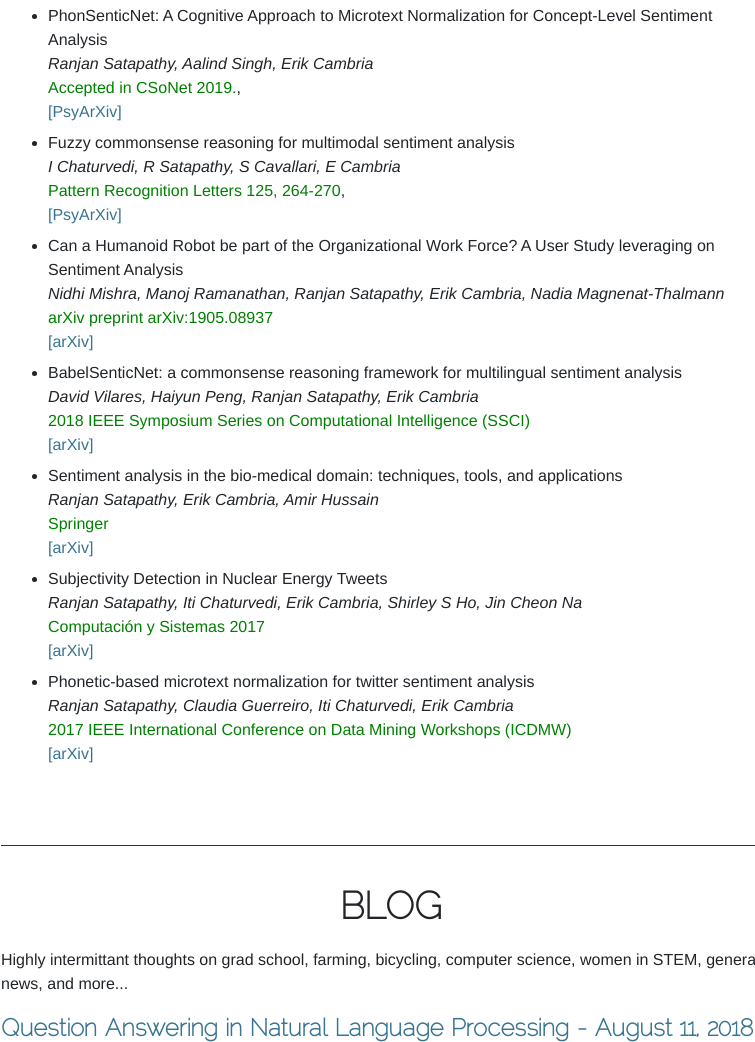
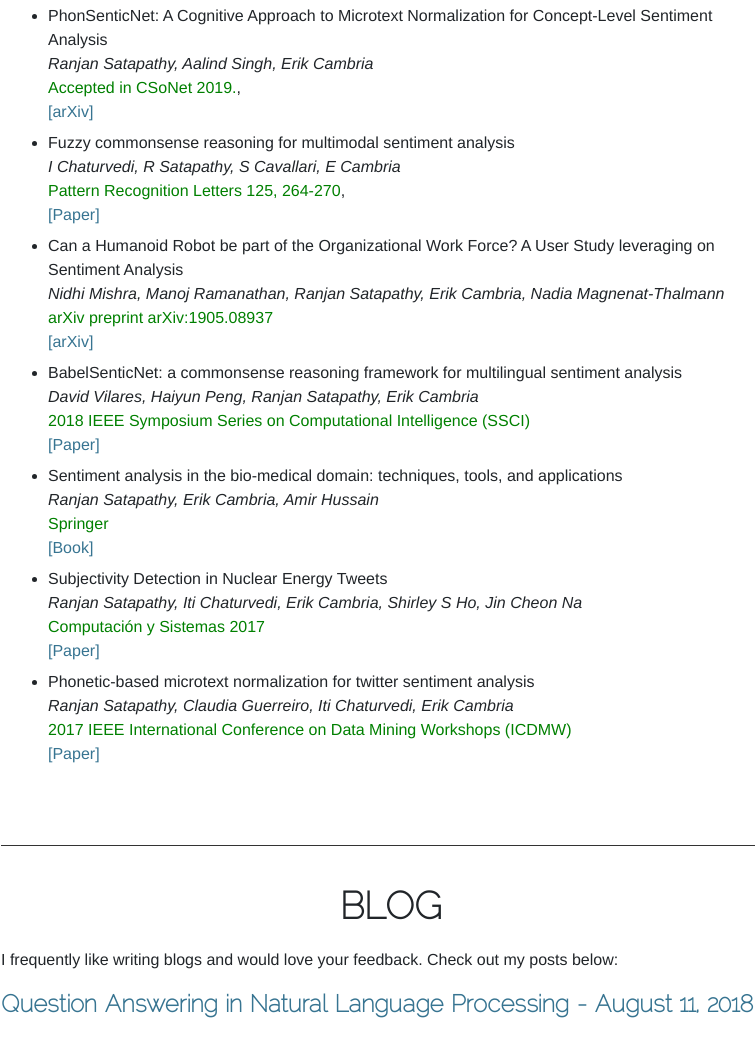
Before and after one commit to Ranjan13/my_website, a plain HTML site: page index.html in a window 1280 px wide. Shown: the part 897-1939 px from the top of the page, without its empty margins (249-1004 px from the left). Drawn offline with nearby package versions, Linux system fonts and the light colour scheme.

Commit message:
Cleaning Done

```diff
--- a/index.html
+++ b/index.html
@@ -100,7 +100,7 @@
                       <br>
                               <span class="links">
 
-                                  <a href="https://psyarxiv.com/524nx/">[PsyArXiv]</a>
+                                  <a href="https://arxiv.org/abs/1905.01967">[arXiv]</a>
 
                               </span>
                           </li>
@@ -127,7 +127,7 @@ I Chaturvedi, R Satapathy, S Cavallari, E Cambria
 <br>
         <span class="links">
 
-            <a href="https://psyarxiv.com/524nx/">[PsyArXiv]</a>
+            <a href="https://www.sciencedirect.com/science/article/abs/pii/S0167865519301394">[Paper]</a>
 
         </span>
     </li>
@@ -155,7 +155,7 @@ Nidhi Mishra, Manoj Ramanathan, Ranjan Satapathy, Erik Cambria, Nadia Magnenat-T
 <br>
         <span class="links">
 
-            <a href="https://arxiv.org/abs/1905.01967">[arXiv]</a>
+            <a href="https://arxiv.org/abs/1905.08937">[arXiv]</a>
 
         </span>
     </li>
@@ -182,7 +182,7 @@ David Vilares, Haiyun Peng, Ranjan Satapathy, Erik Cambria
 <br>
         <span class="links">
 
-            <a href="https://arxiv.org/abs/1905.01967">[arXiv]</a>
+            <a href="https://ieeexplore.ieee.org/abstract/document/8628718/">[Paper]</a>
 
         </span>
     </li>
@@ -209,7 +209,7 @@ Ranjan Satapathy, Erik Cambria, Amir Hussain
 <br>
         <span class="links">
 
-            <a href="https://arxiv.org/abs/1905.01967">[arXiv]</a>
+            <a href="http://books.google.com/books?hl=en&lr=&id=gbZIDwAAQBAJ&oi=fnd&pg=PR10&dq=info:uC47Q2AM1RwJ:scholar.google.com&ots=y7Zh-Af9zC&sig=UZzeYhC8MkzDW25SgBN2QmfyYws">[Book]</a>
 
         </span>
     </li>
@@ -237,7 +237,7 @@ Ranjan Satapathy, Erik Cambria, Amir Hussain
 <br>
         <span class="links">
 
-            <a href="https://arxiv.org/abs/1905.01967">[arXiv]</a>
+            <a href="http://www.scielo.org.mx/scielo.php?pid=S1405-55462017000400657&script=sci_arttext&tlng=en">[Paper]</a>
 
         </span>
     </li>
@@ -265,7 +265,7 @@ Ranjan Satapathy, Erik Cambria, Amir Hussain
 <br>
         <span class="links">
 
-            <a href="https://arxiv.org/abs/1905.01967">[arXiv]</a>
+            <a href="https://ieeexplore.ieee.org/abstract/document/8215691/">[Paper]</a>
 
         </span>
     </li>
@@ -694,7 +694,7 @@ Ranjan Satapathy, Erik Cambria, Amir Hussain
                     <div class="col-12">
                             <h2 class="header">BLOG</h2>
                     </div>
-                    <p>Highly intermittant thoughts on grad school, farming, bicycling, computer science, women in STEM, general news, and more...</p>
+                    <p>I frequently like writing blogs and would love your feedback. Check out my posts below:</p>
                     <p><a class="blog-link" href="blog/blog4.html">Question Answering in Natural Language Processing - August 11, 2018</a></p>
                     <p><a class="blog-link" href="https://medium.com/mit-media-lab/mas-ambassadors-program-reaching-out-to-a-more-diverse-pool-of-students-1129406b1c01#.2l4orc2e7" target="_blank">Text Normalization in NLP: An Introduction - Jan 9, 2018</a></p>
                     <p><a class="blog-link" href="blog/blog3.html">How to choose keywords in Twitter for data mining - Jun 28, 2017</a></p>
```
